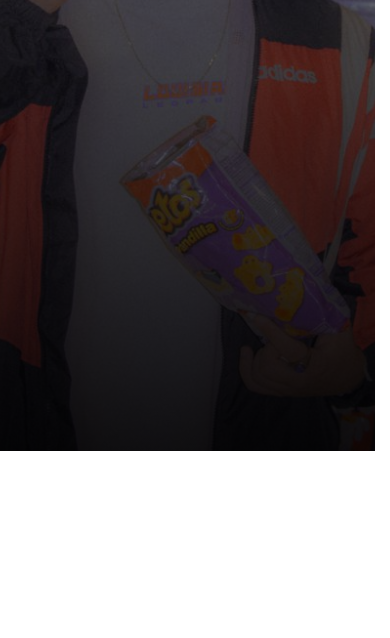
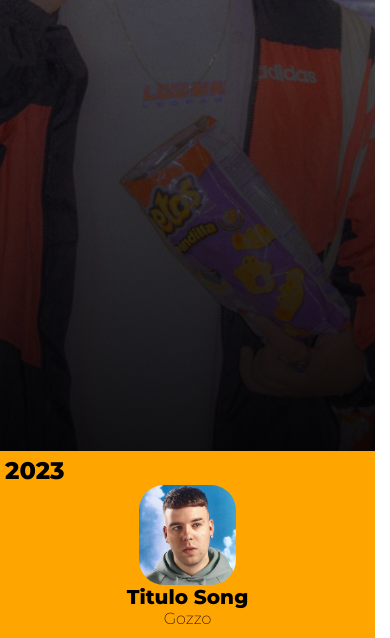
Before and after one commit to Prot00zz/Gozzo, a plain HTML site: page index.html in a window 390 px wide. Shown: the part 549-1187 px from the top of the page. Before the commit the page ends 1000 px from the top, so only its background shows below. Drawn offline with Linux system fonts and the light colour scheme.

Commit message:
new section

```diff
--- a/index.html
+++ b/index.html
@@ -18,19 +18,18 @@
                 <ul class="nav-links">
                     <li class="links"><a href="#">Inicio</a></li>
                     <li class="links"><a href="#">Canciones</a></li>
-                    <li class="links"><a href="#">Redes</a></li>
+                    <li class="links"><a href="#">Biografia</a></li>
                 </ul>
             </nav>
             <!--Menú Nav 2-->
             <nav class="nav-bar2">
                 <ul class="rrss">
-                    <li><a href=""><svg width="24" height="24" viewBox="0 0 24 24" xmlns="http://www.w3.org/2000/svg">
+                    <li><a  class="icons" href=""><svg width="24" height="24" viewBox="0 0 24 24" xmlns="http://www.w3.org/2000/svg">
                         <path fill="#6e2a79" d="M13.028 2.001a78.82 78.82 0 0 1 2.189.022l.194.007c.224.008.445.018.712.03c1.064.05 1.79.218 2.427.465c.66.254 1.216.598 1.772 1.154a4.908 4.908 0 0 1 1.153 1.771c.247.637.415 1.364.465 2.428c.012.266.022.488.03.712l.006.194a79 79 0 0 1 .023 2.188l.001.746v1.31a78.836 78.836 0 0 1-.023 2.189l-.006.194c-.008.224-.018.445-.03.712c-.05 1.064-.22 1.79-.466 2.427a4.884 4.884 0 0 1-1.153 1.772a4.915 4.915 0 0 1-1.772 1.153c-.637.247-1.363.415-2.427.465c-.267.012-.488.022-.712.03l-.194.006a79 79 0 0 1-2.189.023l-.746.001h-1.309a78.836 78.836 0 0 1-2.189-.023l-.194-.006a60.64 60.64 0 0 1-.712-.03c-1.064-.05-1.79-.22-2.428-.466a4.89 4.89 0 0 1-1.771-1.153a4.904 4.904 0 0 1-1.154-1.772c-.247-.637-.415-1.363-.465-2.427a74.367 74.367 0 0 1-.03-.712l-.005-.194A79.053 79.053 0 0 1 2 13.028v-2.056a78.82 78.82 0 0 1 .022-2.188l.007-.194c.008-.224.018-.446.03-.712c.05-1.065.218-1.79.465-2.428A4.88 4.88 0 0 1 3.68 3.68a4.897 4.897 0 0 1 1.77-1.155c.638-.247 1.363-.415 2.428-.465l.712-.03l.194-.005A79.053 79.053 0 0 1 10.972 2h2.056Zm-1.028 5A5 5 0 1 0 12 17a5 5 0 0 0 0-10Zm0 2A3 3 0 1 1 12.001 15a3 3 0 0 1 0-6Zm5.25-3.5a1.25 1.25 0 0 0 0 2.498a1.25 1.25 0 0 0 0-2.5Z"/>
                     </svg></a></li>
-                    <li><a href=""><svg width="24" height="24" viewBox="0 0 24 24" xmlns="http://www.w3.org/2000/svg">
+                    <li ><a  class="icons" href=""><svg width="24" height="24" viewBox="0 0 24 24" xmlns="http://www.w3.org/2000/svg">
                         <path fill="#6e2a79" d="M16.6 5.82s.51.5 0 0A4.278 4.278 0 0 1 15.54 3h-3.09v12.4a2.592 2.592 0 0 1-2.59 2.5c-1.42 0-2.6-1.16-2.6-2.6c0-1.72 1.66-3.01 3.37-2.48V9.66c-3.45-.46-6.47 2.22-6.47 5.64c0 3.33 2.76 5.7 5.69 5.7c3.14 0 5.69-2.55 5.69-5.7V9.01a7.35 7.35 0 0 0 4.3 1.38V7.3s-1.88.09-3.24-1.48z"/>
                     </svg></a></li>
-                    <li><a href=""></a></li>
                 </ul>
                 <button class="btn-menu"><svg width="24" height="24" viewBox="0 0 24 24" xmlns="http://www.w3.org/2000/svg">
                     <path fill="none" stroke="#6c3a73" stroke-linecap="round" stroke-linejoin="round" stroke-width="2" d="M5 17h14M5 12h14M5 7h14"/>
@@ -44,7 +43,21 @@
             <p>Artista emergente</p>
         </div>
     </section>
-    <!--Description and images gozzop-->
+    <!--Songs-->
+    <section class="songs-section">
+        <h2>2023</h2>
+        <div class="container-songs">
+            <div class="song">
+                <img src="images/1.PNG" alt="">
+                <h1 class="title-song">Titulo Song</h1>
+                <p class="subtitle-song">Gozzo</p>
+            </div>
+            <div class="song"></div>
+            <div class="song"></div>
+            <div class="song"></div>
+        </div>
+
+    </section>
 
 </body>
 
--- a/styles.css
+++ b/styles.css
@@ -109,6 +109,41 @@ align-items: center
     border: none;
 }
 
+.links a:hover{
+    color: black;
+    transition: 200ms linear;
+}
+
+.songs-section{
+    background-color: orange;
+
+}
+.container-songs {
+    position: relative;
+    display: flex;
+    flex-direction: column;
+    align-items: center;
+    justify-content: center;
+    width: 100%;
+    height: 100%;
+    padding: 0 0 10px 0;
+}
+.song{
+    align-items: center;
+    display: flex;
+    text-align: center;
+    flex-direction: column;
+}
+
+.song img{
+    height: 100px;
+    border-radius: 25px;
+}
+
+.songs-section h2{
+padding: 5px 0 0 5px;
+
+}
 
 @media screen and (max-width: 728px) {
 
@@ -121,7 +156,15 @@ align-items: center
 
 @media screen and (max-width: 425px) {
 
+    .song h1{
+        left: 63%;
+        font-size: 20px;
+    }
 
+    .song p{
+        left: 71%;
+        bottom: 25%
+    }
     .btn-menu {
         display: block
     }
```
Also changed, not shown: images/1.PNG (added).
